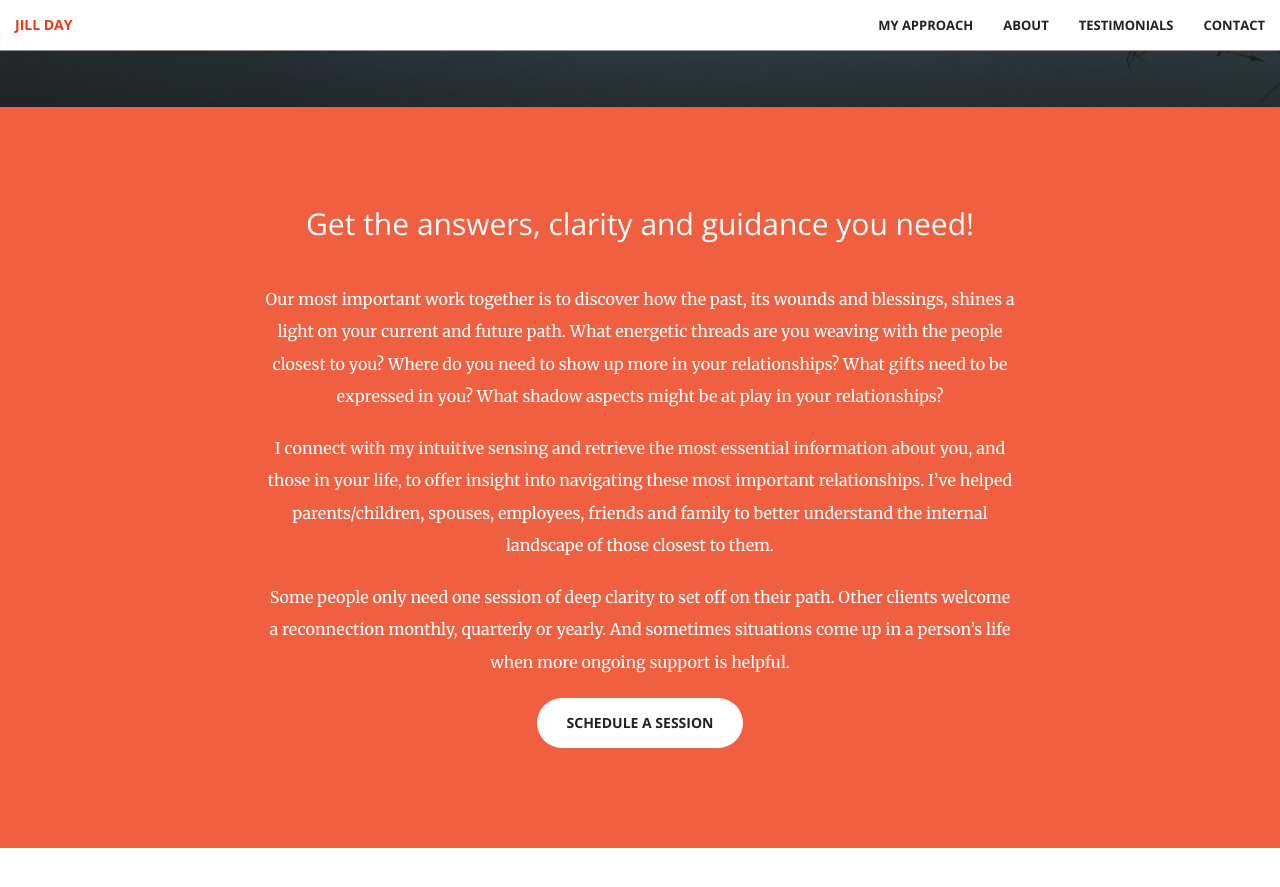
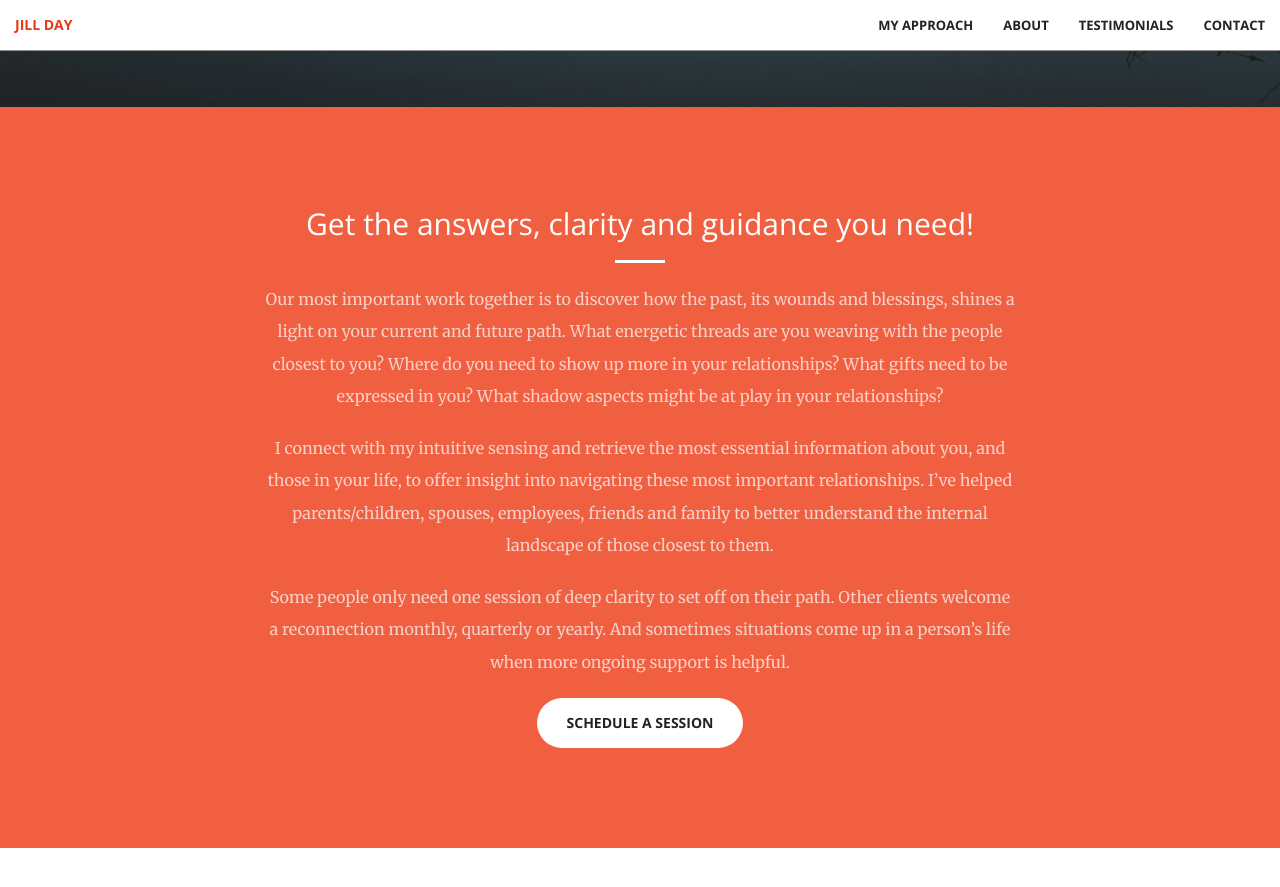
Before and after one commit to audreyshub/jilladay, a Jekyll site: the page built from index.html, in a window 1280 px wide and 900 px high, scrolled down 793 px. Shown: the top 887 px of the window. Built offline with Jekyll 4.4.1, drawn with Linux system fonts in a browser that asks for light colours.

Commit message:
design changes

```diff
--- a/_includes/call-to-action.html
+++ b/_includes/call-to-action.html
@@ -3,10 +3,10 @@
         <div class="row">
             <div class="col-lg-8 col-lg-offset-2 text-center">
                 <h2 class="section-heading">Get the answers, clarity and guidance you need!</h2>
-                <hr class="primary">
-                <p >Our most important work together is to discover how the past, its wounds and blessings, shines a light on your current and future path.  What energetic threads are you weaving with the people closest to you?  Where do you need to show up more in your relationships?  What gifts need to be expressed in you?  What shadow aspects might be at play in your relationships?</p>
-                <p >I connect with my intuitive sensing and retrieve the most essential information about you, and those in your life, to offer insight into navigating these most important relationships. I’ve helped parents/children, spouses, employees, friends and family to better understand the internal landscape of those closest to them.</p>
-                <p >Some people only need one session of deep clarity to set off on their path.  Other clients welcome a reconnection monthly, quarterly or yearly. And sometimes situations come up in a person’s life when more ongoing support is helpful.</p>
+                <hr class="light">
+                <p class="text-faded">Our most important work together is to discover how the past, its wounds and blessings, shines a light on your current and future path.  What energetic threads are you weaving with the people closest to you?  Where do you need to show up more in your relationships?  What gifts need to be expressed in you?  What shadow aspects might be at play in your relationships?</p>
+                <p class="text-faded">I connect with my intuitive sensing and retrieve the most essential information about you, and those in your life, to offer insight into navigating these most important relationships. I’ve helped parents/children, spouses, employees, friends and family to better understand the internal landscape of those closest to them.</p>
+                <p class="text-faded">Some people only need one session of deep clarity to set off on their path.  Other clients welcome a reconnection monthly, quarterly or yearly. And sometimes situations come up in a person’s life when more ongoing support is helpful.</p>
                 <a href="#contact" class="btn btn-default btn-xl page-scroll">Schedule a session</a>
             </div>
         </div>
```
